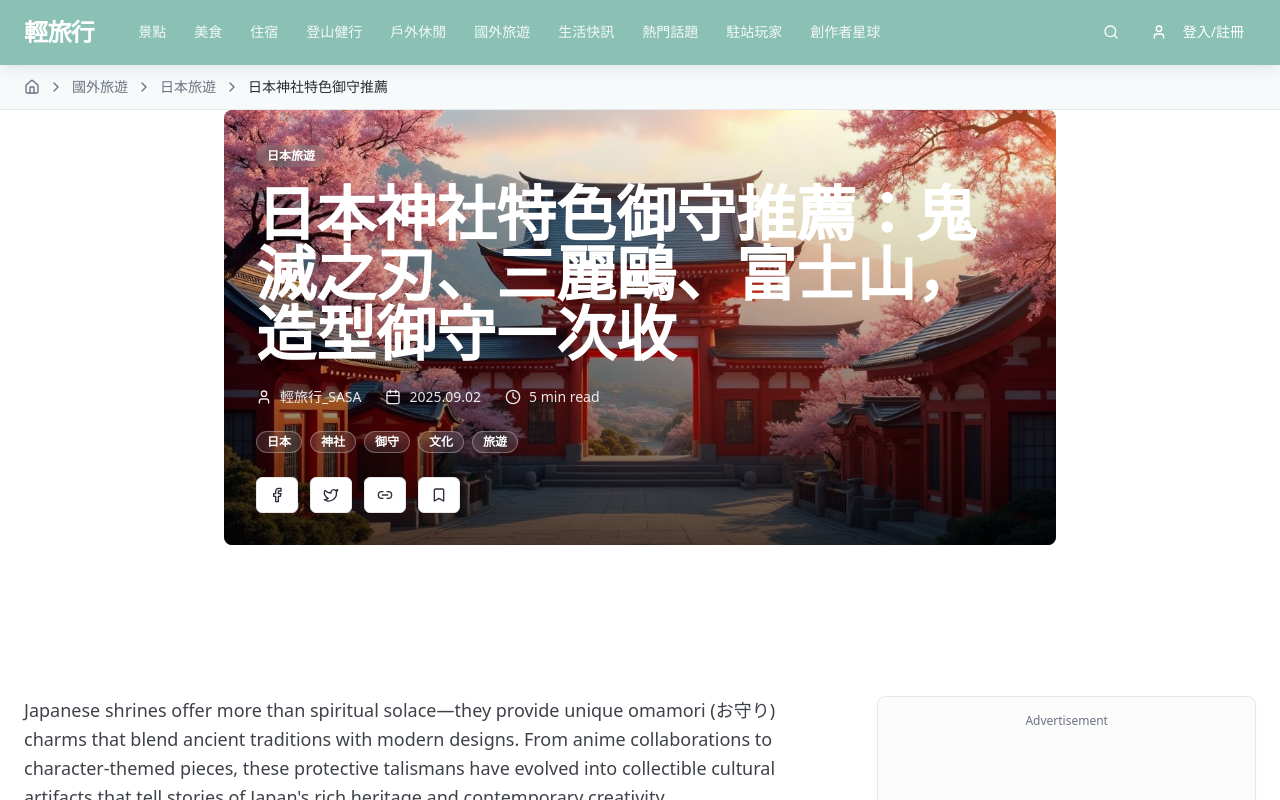
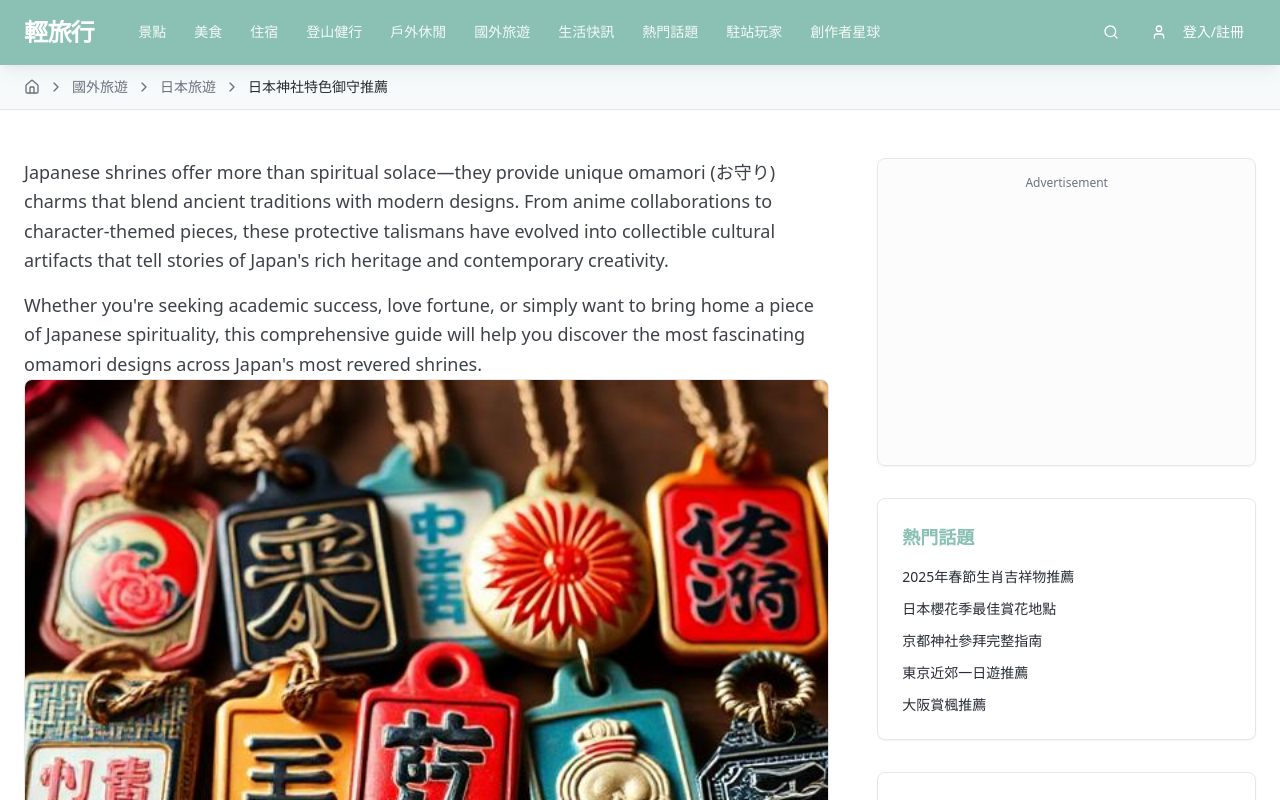
Before and after one commit to miiinachiu/article-page, a React (Vite) app: page / in a window 1280 px wide. Shown: the top 800 px of the page. Built offline with nearby package versions, Linux system fonts and the light colour scheme.

Commit message:
Remove cover image block

```diff
--- a/src/pages/Index.tsx
+++ b/src/pages/Index.tsx
@@ -1,6 +1,5 @@
 import ArticleHeader from "@/components/article-header";
 import BreadcrumbNav from "@/components/breadcrumb-nav";
-import ArticleHero from "@/components/article-hero";
 import ArticleContent from "@/components/article-content";
 import ReaderDeals from "@/components/reader-deals";
 import ArticleFooter from "@/components/article-footer";
@@ -27,14 +26,6 @@ const Index = () => {
       />
       <ArticleHeader />
       <BreadcrumbNav items={breadcrumbItems} />
-      <ArticleHero
-        title="日本神社特色御守推薦：鬼滅之刃、三麗鷗、富士山，造型御守一次收"
-        category="日本旅遊"
-        author="輕旅行_SASA"
-        publishDate="2025.09.02"
-        readTime="5 min read"
-        tags={["日本", "神社", "御守", "文化", "旅遊"]}
-      />
       <ArticleContent />
       <div className="container mx-auto px-6">
         <ReaderDeals />
```
